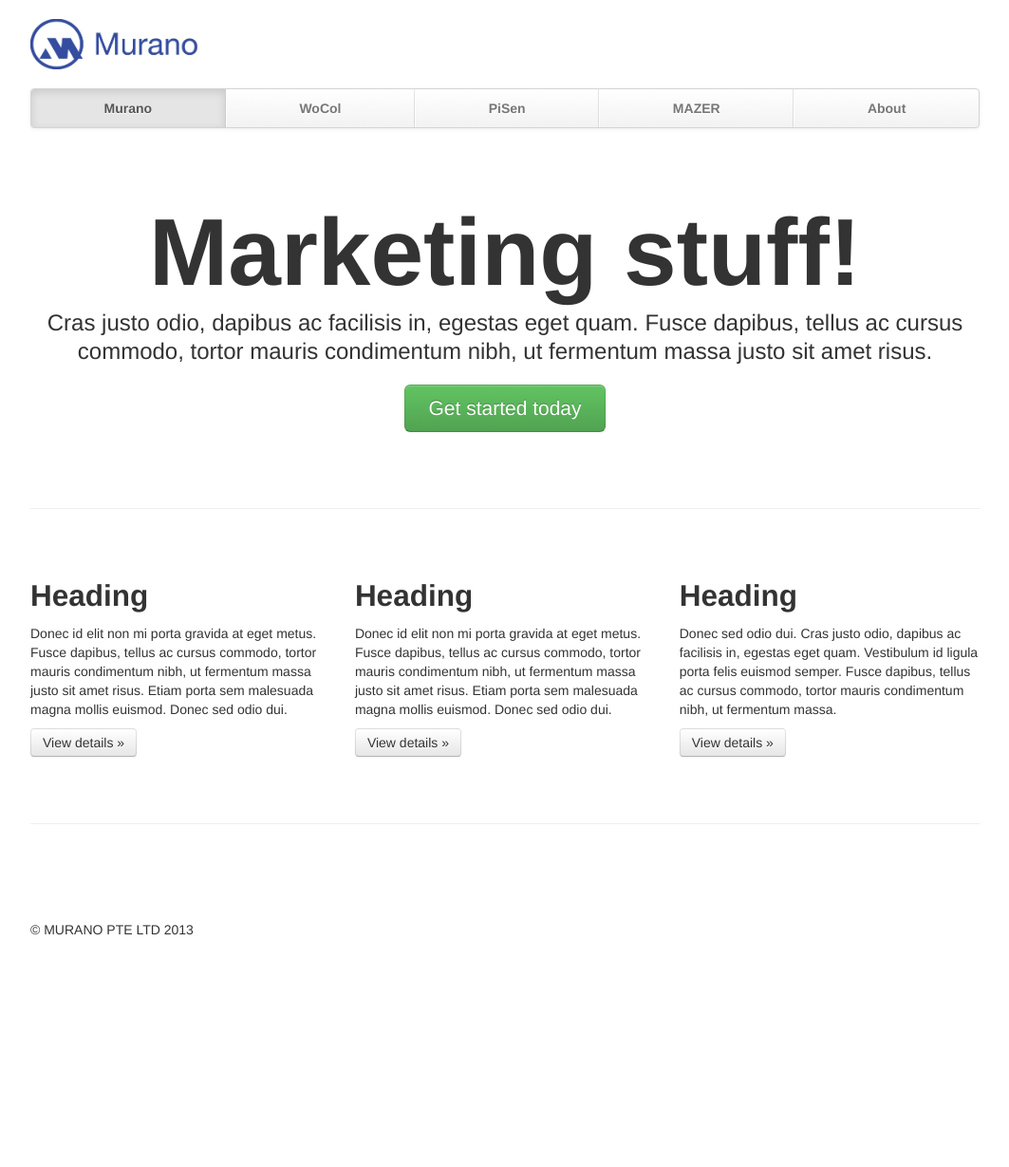
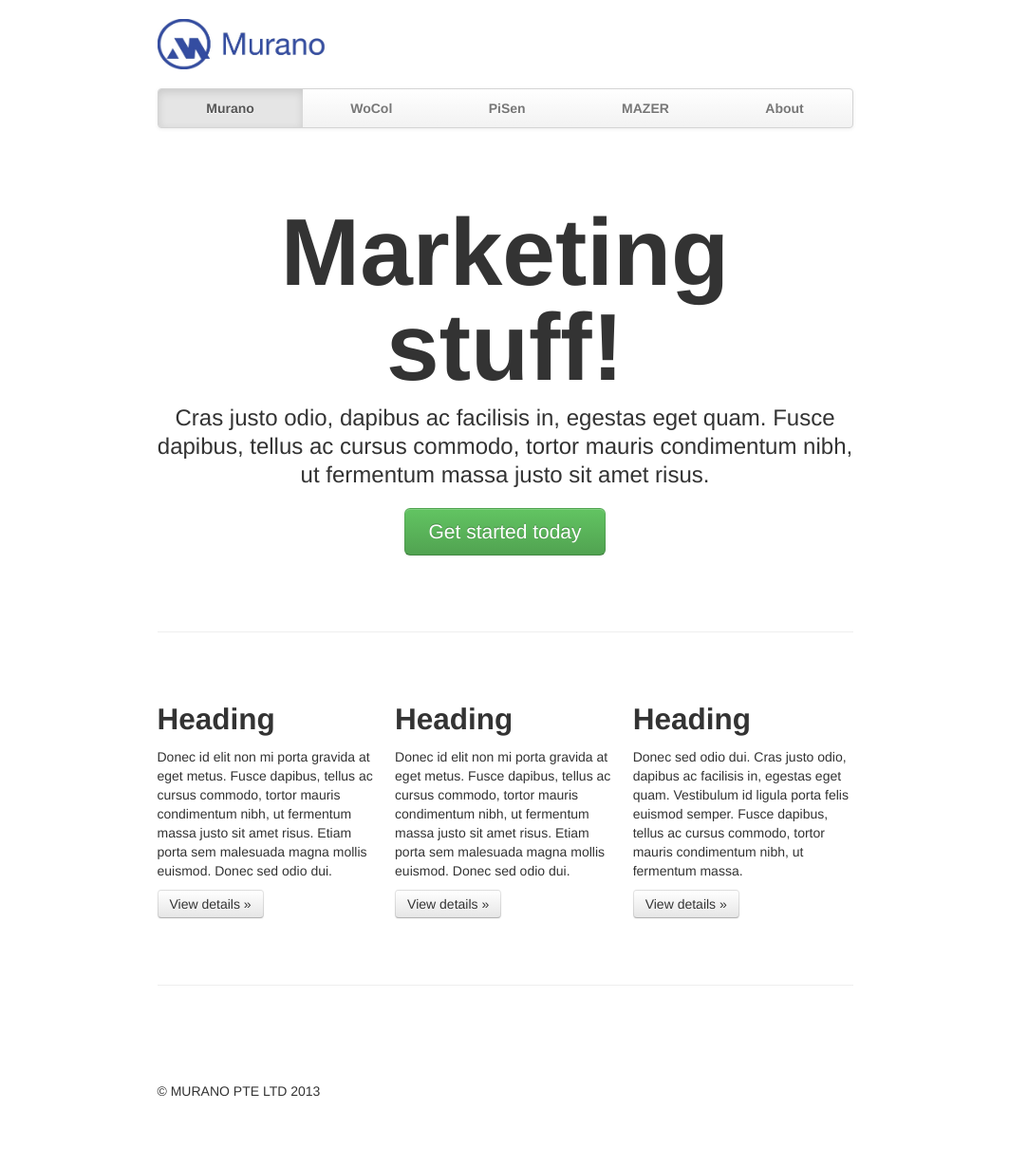
Before and after one commit to murano-sg/murano-sg.github.io, a Jekyll site: the page built from index.html, in a window 1280 px wide. Shown: the whole page at 95% size, without its empty margins (108-1171 px from the left). Built offline with Jekyll 4.4.1, drawn with Linux system fonts in a browser that asks for light colours; before the commit the page ends 1059 px from its top, so only the background shows below that.

Commit message:
changed the size of the page to fit the images.

```diff
--- a/css/murano.css
+++ b/css/murano.css
@@ -6,7 +6,7 @@ body {
 /* Custom container */
 .container {
   margin: 0 auto;
-  max-width: 1000px;
+  max-width: 733px;
 }
 .container > hr {
   margin: 60px 0;
@@ -56,8 +56,8 @@ body {
 .navbar .nav li a {
   font-weight: bold;
   text-align: center;
-  border-left: 1px solid rgba(255,255,255,.75);
-  border-right: 1px solid rgba(0,0,0,.1);
+  /*border-left: 1px solid rgba(255,255,255,.75);*/
+  /*border-right: 1px solid rgba(0,0,0,.1);*/
 }
 .navbar .nav li:first-child a {
   border-left: 0;
```
